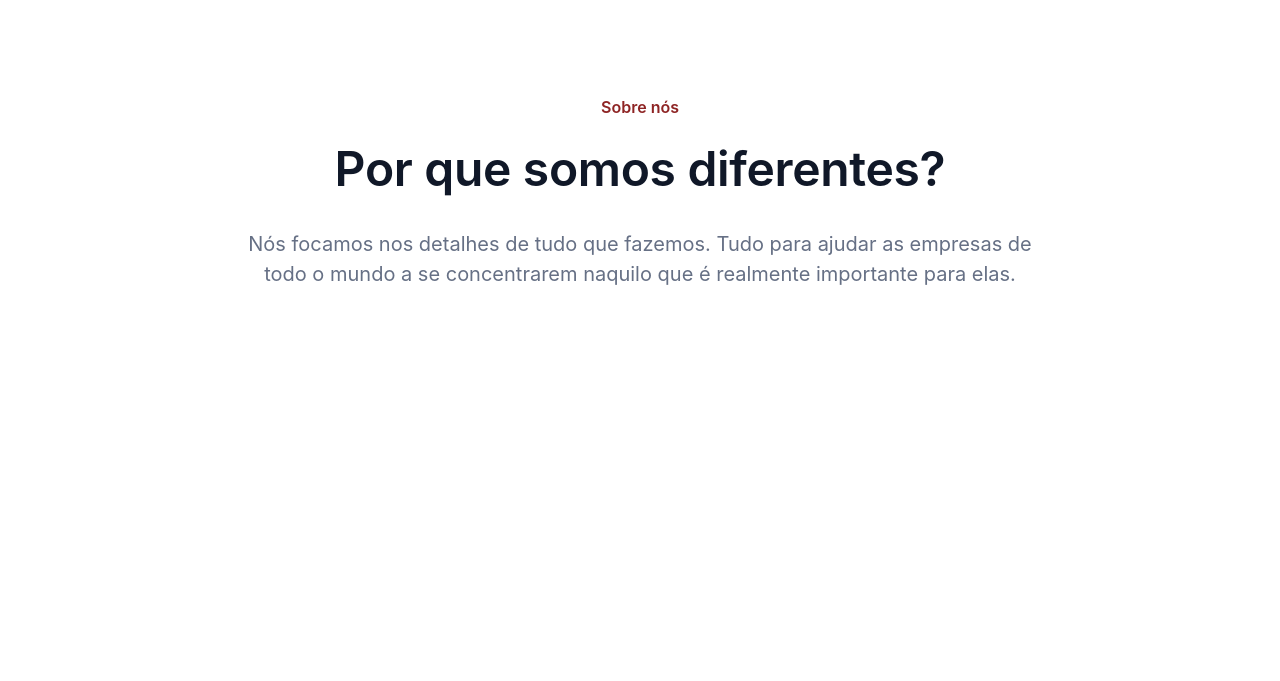
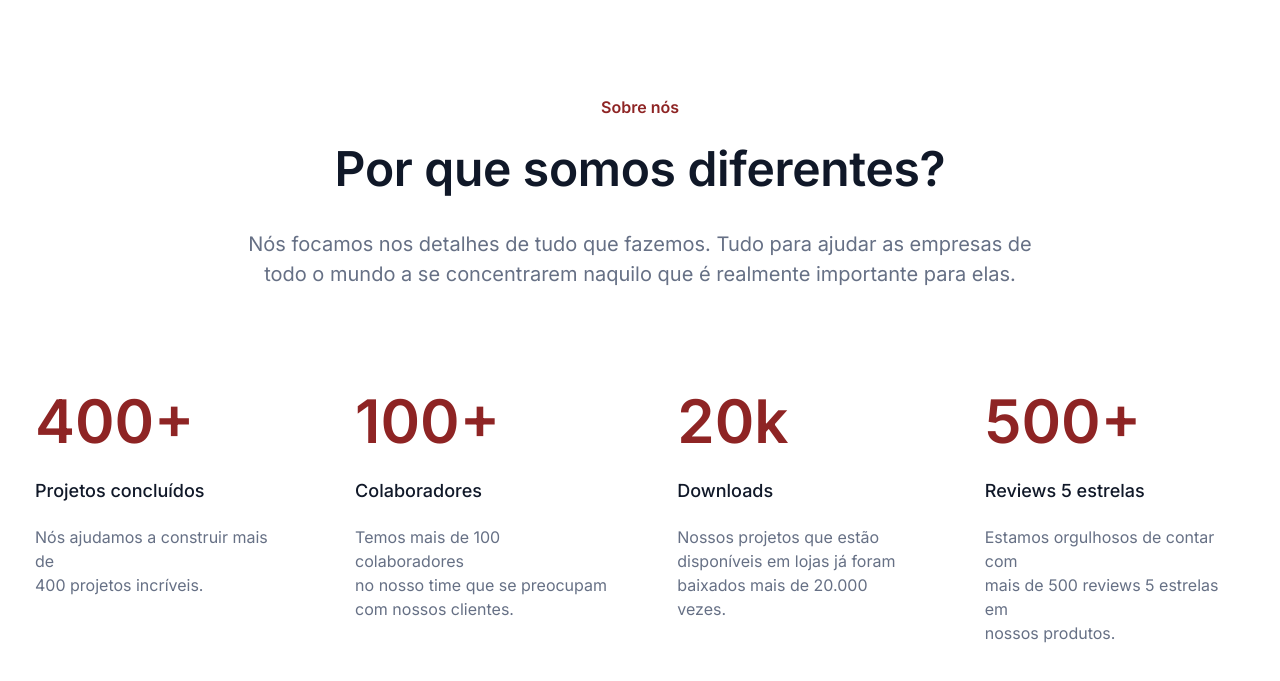
Before and after one commit to Michelle-Laignier/OptimusTech, a plain HTML site: page index.html in a window 1280 px wide. Shown: the part 71-752 px from the top of the page. Drawn offline with Linux system fonts and the light colour scheme.

Commit message:
git add e commit p/ resolver 'conflito' com feat.metricas

```diff
--- /dev/null
+++ b/CSS/style-metricas.css
@@ -0,0 +1,40 @@
+:root {
+    --text-color: #667085;
+    --main-color: #8E2424;
+    --title-color: #101828;
+}
+
+.metricas_container {
+    display: flex;
+    font-family: 'Inter', sans-serif;
+    justify-content: center;
+}
+
+.metricas {
+    display: flex;
+    flex-direction: column;
+    gap: 20px;
+    padding: 0 35px;
+}
+
+.metrica_titulo {
+    color: var(--main-color);
+    font-size: 60px;
+    font-weight: 600;
+    line-height: 72px;
+}
+
+.metrica_sub-titulo {
+    color: var(--title-color);
+    font-size: 18px;
+    font-weight: 500;
+    line-height: 28px;
+}
+
+.metrica_texto {
+    color: var(--text-color);
+    font-size: 16px;
+    font-weight: 400;
+    line-height: 24px;
+    text-align: left;
+}
--- a/index.html
+++ b/index.html
@@ -5,8 +5,13 @@
     <meta http-equiv="X-UA-Compatible" content="IE=edge">
     <meta name="viewport" content="width=device-width, initial-scale=1.0">
     <link rel="stylesheet" href="css/reset.css">
+    <link rel="preconnect" href="https://fonts.googleapis.com">
+    <link rel="preconnect" href="https://fonts.gstatic.com" crossorigin>
+    <link href="https://fonts.googleapis.com/css2?family=Inter:wght@400;500;600&display=swap" rel="stylesheet">
     <link rel="stylesheet" href="css/style-nav.css">
     <link rel="stylesheet" href="css/style-cabecalho.css">
+    <link rel="stylesheet" href="css/style-metricas.css">
+    <link rel="stylesheet" href="css/style-vagas.css">
     <title>OptimusTech</title>
 </head>
 <body>
@@ -37,5 +42,36 @@
             todo o mundo a se concentrarem naquilo que é realmente importante para elas.</p>
         </div>
     </header>
+
+    <main>
+        <section class="metricas_container">
+            <div class="metricas">
+                <h3 class="metrica_titulo">400+</h3>
+                <h4 class="metrica_sub-titulo">Projetos concluídos</h4>
+                <p class="metrica_texto">Nós ajudamos a construir mais de <br> 400 projetos incríveis.</p>
+            </div>
+
+            <div class="metricas">
+                <h3 class="metrica_titulo">100+</h3>
+                <h4 class="metrica_sub-titulo">Colaboradores</h4>
+                <p class="metrica_texto">Temos mais de 100 colaboradores <br>
+                no nosso time que se preocupam <br> com nossos clientes.</p>
+            </div>
+
+            <div class="metricas">
+                <h3 class="metrica_titulo">20k</h3>
+                <h4 class="metrica_sub-titulo">Downloads</h4>
+                <p class="metrica_texto">Nossos projetos que estão <br>
+                disponíveis em lojas já foram <br> baixados mais de 20.000 vezes.</p>
+            </div>
+
+            <div class="metricas">
+                <h3 class="metrica_titulo">500+</h3>
+                <h4 class="metrica_sub-titulo">Reviews 5 estrelas</h4>
+                <p class="metrica_texto">Estamos orgulhosos de contar com <br>
+                mais de 500 reviews 5 estrelas em <br> nossos produtos.</p>
+            </div>
+        </section>
+    </main>
 </body>
 </html>
```
